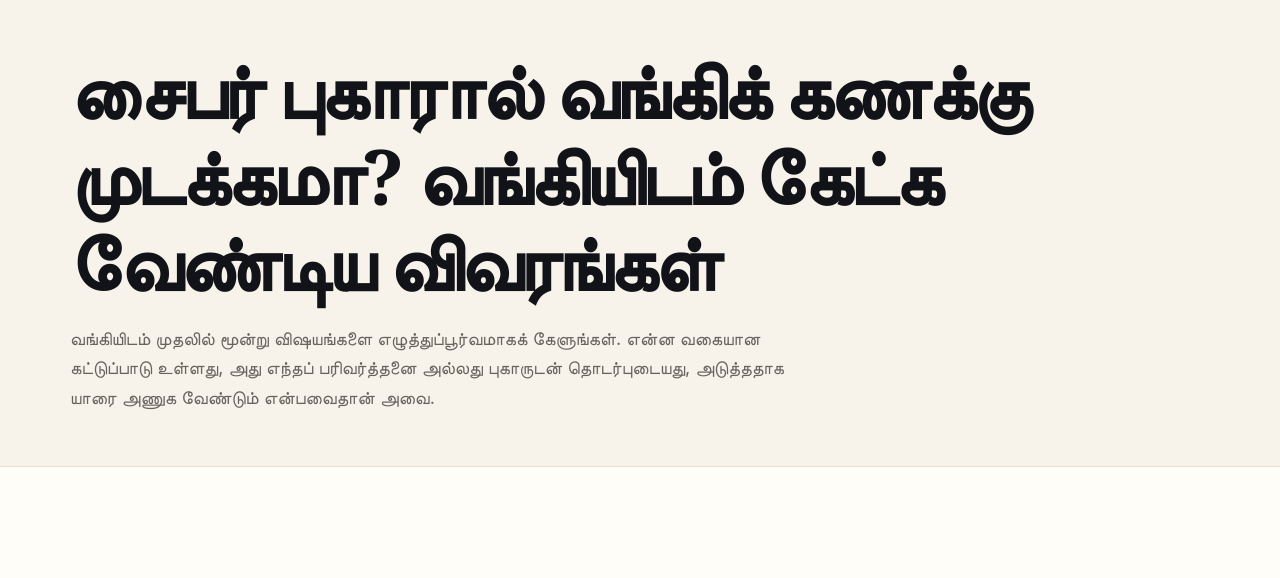
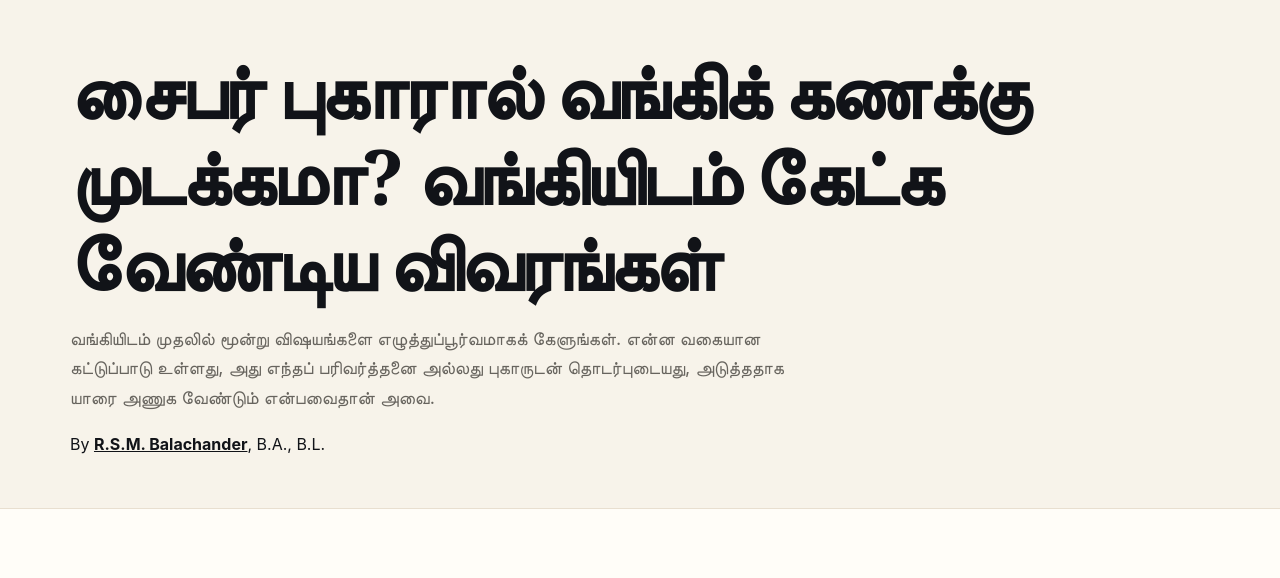
Before and after one commit to rsm-balachander-notary-dindigul/rsm-balachander-notary-dindigul.github.io, a plain HTML site: page bank-account-freeze-cyber-complaint-tamil.html in a window 1280 px wide. Shown: the part 158-736 px from the top of the page. Drawn offline with Linux system fonts and the light colour scheme.

Commit message:
Add author byline to Tamil bank freeze guide

```diff
--- a/bank-account-freeze-cyber-complaint-tamil.html
+++ b/bank-account-freeze-cyber-complaint-tamil.html
@@ -20,6 +20,8 @@
  .freezeGuide a { text-decoration: underline; }
  .freezeGuide li { margin-block: .55rem; }
  .freezeGuide .letter { margin-top: 1rem; }
+.guideByline { margin-top: 1rem; }
+.guideByline a { text-decoration: underline; }
 </style>
 <script type="application/ld+json">
 {
@@ -58,6 +60,7 @@
  <section class="pageHero"><div class="container">
   <h1>சைபர் புகாரால் வங்கிக் கணக்கு முடக்கமா? வங்கியிடம் கேட்க வேண்டிய விவரங்கள்</h1>
   <p class="lead">வங்கியிடம் முதலில் மூன்று விஷயங்களை எழுத்துப்பூர்வமாகக் கேளுங்கள். என்ன வகையான கட்டுப்பாடு உள்ளது, அது எந்தப் பரிவர்த்தனை அல்லது புகாருடன் தொடர்புடையது, அடுத்ததாக யாரை அணுக வேண்டும் என்பவைதான் அவை.</p>
+  <p class="guideByline" lang="en">By <a href="https://rsm-balachander-notary-dindigul.github.io/index.html"><strong>R.S.M. Balachander</strong></a>, B.A., B.L.</p>
  </div></section>
  <section class="section alt"><article class="container prose freezeGuide">
   <h2>Freeze, debit freeze, lien என்பதன் பொருள் என்ன?</h2>
```
